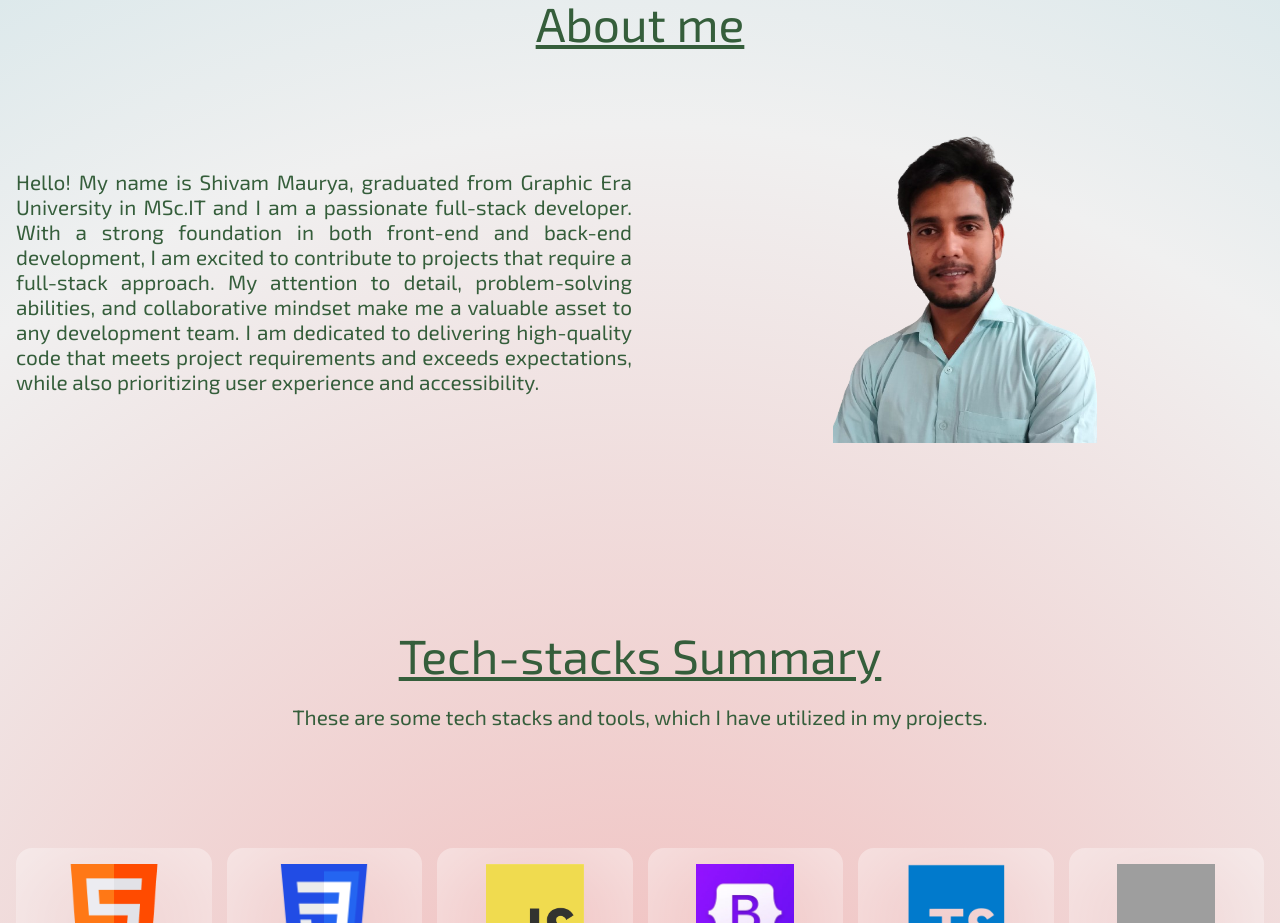
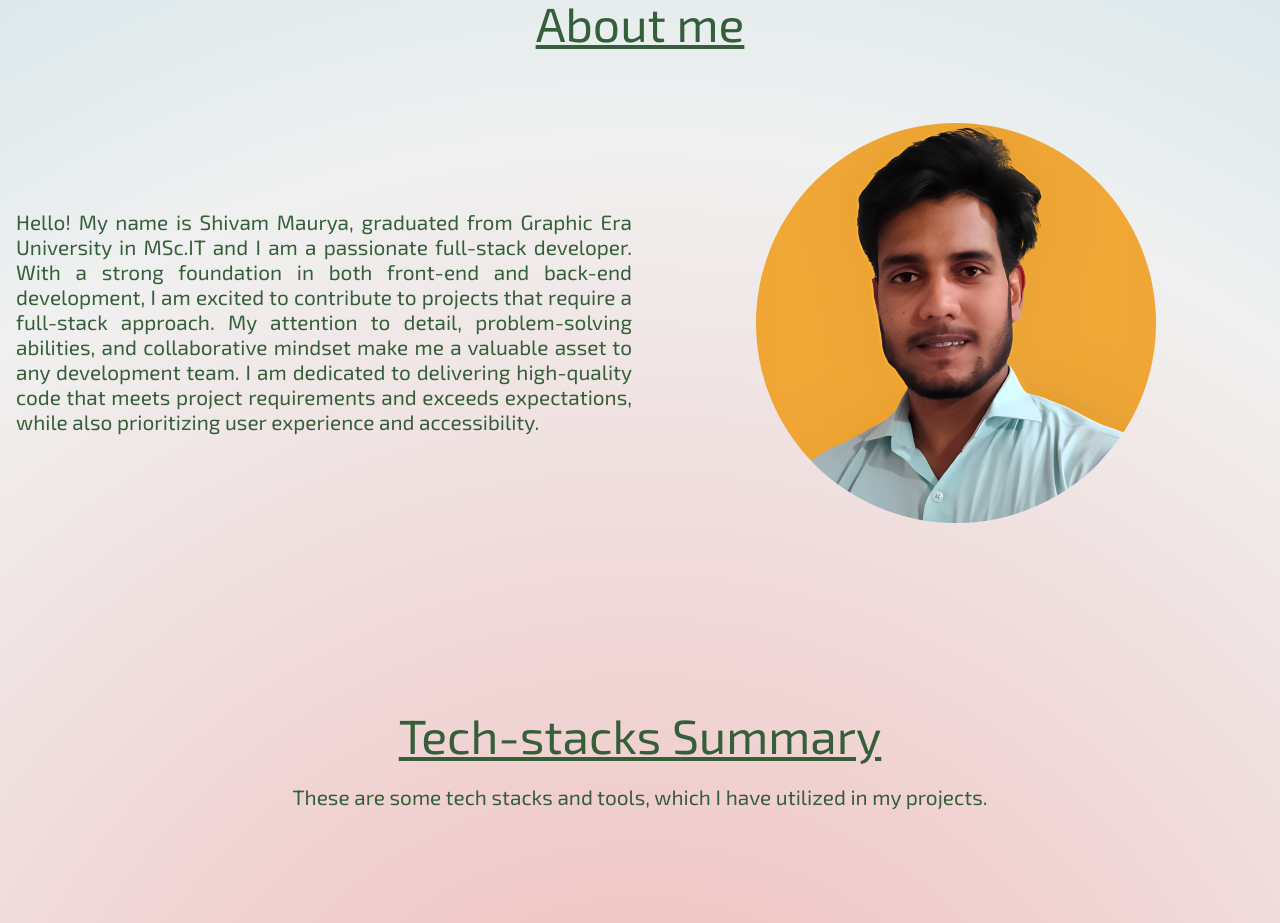
Before and after one commit to shri1906/shri1906.github.io, a React (Create React App) app: page / in a window 1280 px wide. Shown: the part 960-1883 px from the top of the page. Built offline with nearby package versions, Linux system fonts and the light colour scheme; grey boxes are pictures that could not be loaded.

Commit message:
profile image changed

```diff
--- a/src/styles/About.module.css
+++ b/src/styles/About.module.css
@@ -11,7 +11,7 @@
 }
 .img{
     height: 100%;
-    margin-left: 2.3rem;
+    border-radius: 50%;
     transition: transform 0.6s ease-in-out;
 }
 .img:hover{
@@ -23,8 +23,7 @@
     text-decoration: underline;
 }
 .imageBox{
-    height: 20rem;
-    width: 20rem;
+    height: 25rem;
     margin-left: auto;
     margin-right: auto;
 }
```
Also changed, not shown: src/sources/profile.png, src/sources/profile1.png (added).
